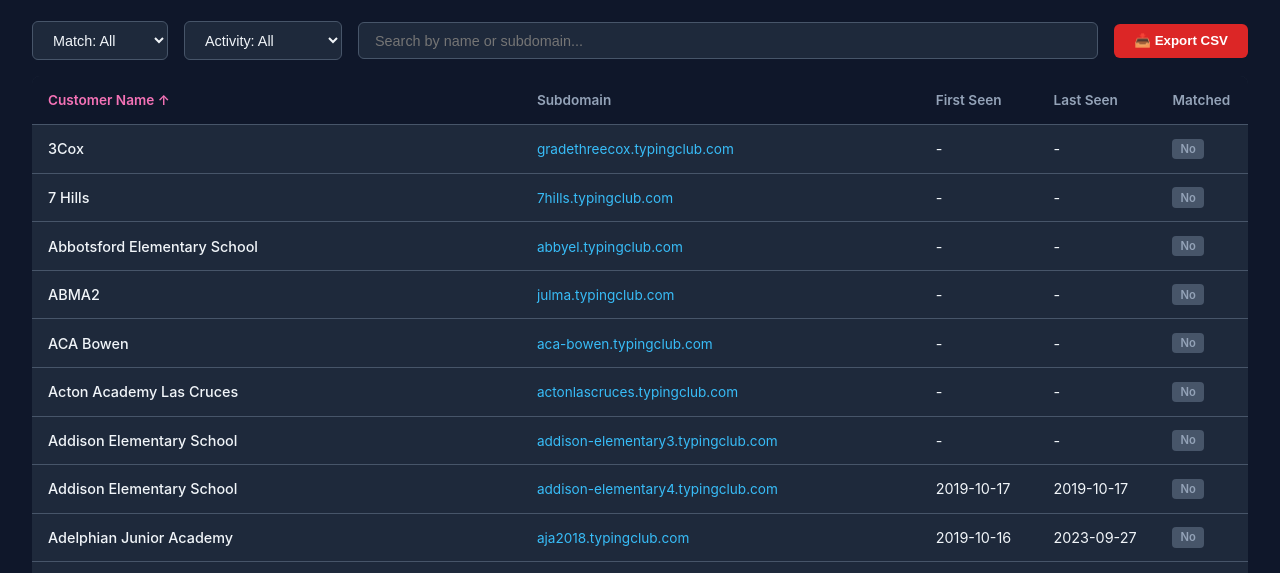
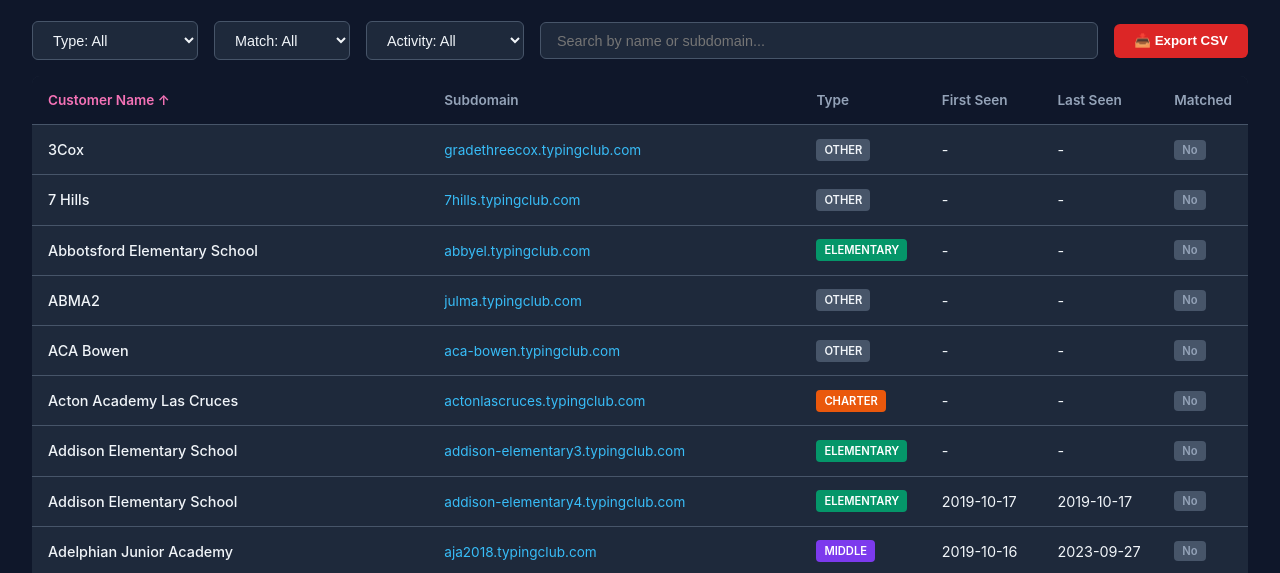
Before and after one commit to kit-clawd/edclub-explorer, a website: page index.html in a window 1280 px wide. Shown: the part 223-796 px from the top of the page. Drawn offline with Linux system fonts and the light colour scheme.

Commit message:
Add Type column back (District, Elementary, etc.)

```diff
--- a/index.html
+++ b/index.html
@@ -174,6 +174,22 @@
         .badge.yes { background: rgba(34, 197, 94, 0.2); color: var(--success); }
         .badge.no { background: var(--border); color: var(--text-muted); }
 
+        .type-badge {
+            display: inline-block;
+            padding: 0.25rem 0.5rem;
+            border-radius: 4px;
+            font-size: 0.7rem;
+            font-weight: 600;
+            text-transform: uppercase;
+        }
+        .type-district { background: #1d4ed8; color: white; }
+        .type-elementary { background: #059669; color: white; }
+        .type-middle { background: #7c3aed; color: white; }
+        .type-high-school { background: #dc2626; color: white; }
+        .type-charter { background: #ea580c; color: white; }
+        .type-private { background: #0891b2; color: white; }
+        .type-other { background: var(--border); color: var(--text); }
+
         .empty { text-align: center; padding: 3rem; color: var(--text-muted); }
 
         footer {
@@ -211,6 +227,16 @@
         </div>
 
         <div class="controls">
+            <select id="typeFilter">
+                <option value="">Type: All</option>
+                <option value="District">Districts</option>
+                <option value="Elementary">Elementary</option>
+                <option value="Middle">Middle Schools</option>
+                <option value="High School">High Schools</option>
+                <option value="Charter">Charter/Academy</option>
+                <option value="Private">Private/Religious</option>
+                <option value="Other">Other</option>
+            </select>
             <select id="matchFilter">
                 <option value="">Match: All</option>
                 <option value="yes">Matched</option>
@@ -231,13 +257,14 @@
                 <tr>
                     <th data-sort="name" class="sorted">Customer Name</th>
                     <th data-sort="subdomain">Subdomain</th>
+                    <th data-sort="type">Type</th>
                     <th data-sort="firstSeen">First Seen</th>
                     <th data-sort="lastSeen">Last Seen</th>
                     <th data-sort="matched">Matched</th>
                 </tr>
             </thead>
             <tbody id="tableBody">
-                <tr><td colspan="5" class="empty">Loading...</td></tr>
+                <tr><td colspan="6" class="empty">Loading...</td></tr>
             </tbody>
         </table>
 
@@ -250,6 +277,31 @@
         let data = [];
         let sortCol = 'name';
         let sortAsc = true;
+
+        function categorize(name) {
+            const lower = (name || '').toLowerCase();
+            if (lower.includes('usd') || lower.includes('isd') || lower.includes('district') || lower.includes('csd') || lower.includes('unified') || lower.includes('county school') || lower.includes('schools')) {
+                return 'District';
+            }
+            if (lower.includes('elementary') || lower.includes('-el') || lower.includes('elem') || lower.includes('primary')) {
+                return 'Elementary';
+            }
+            if (lower.includes('middle') || lower.includes('junior') || lower.includes('-ms') || lower.includes('-jh') || lower.includes('intermediate')) {
+                return 'Middle';
+            }
+            if (lower.includes('high') || lower.includes('-hs') || lower.includes('senior') || lower.includes('secondary')) {
+                return 'High School';
+            }
+            if (lower.includes('charter') || lower.includes('academy') || lower.includes('magnet')) {
+                return 'Charter';
+            }
+            if (lower.includes('catholic') || lower.includes('christian') || lower.includes('lutheran') ||
+                lower.includes('st.') || lower.includes('saint') || lower.includes('holy') || lower.includes('sacred') ||
+                lower.includes('jewish') || lower.includes('day school') || lower.includes('parish')) {
+                return 'Private';
+            }
+            return 'Other';
+        }
 
         async function loadData() {
             try {
@@ -278,12 +330,16 @@
 
         function getFilteredData() {
             const search = document.getElementById('searchInput').value.toLowerCase();
+            const typeFilter = document.getElementById('typeFilter').value;
             const matchFilter = document.getElementById('matchFilter').value;
             const activityFilter = document.getElementById('activityFilter').value;
 
             return data.filter(d => {
                 const name = (d.schoolName || d.subdomain).toLowerCase();
                 if (search && !name.includes(search) && !d.subdomain.includes(search)) return false;
+
+                // Type filter
+                if (typeFilter && categorize(d.schoolName || d.subdomain) !== typeFilter) return false;
 
                 // Match filter - placeholder for now
                 if (matchFilter === 'yes' && !d.matched) return false;
@@ -322,6 +378,10 @@
                         valA = a.matched ? 1 : 0;
                         valB = b.matched ? 1 : 0;
                         break;
+                    case 'type':
+                        valA = categorize(a.schoolName || a.subdomain);
+                        valB = categorize(b.schoolName || b.subdomain);
+                        break;
                     default:
                         valA = valB = '';
                 }
@@ -336,18 +396,21 @@
             const tbody = document.getElementById('tableBody');
 
             if (filtered.length === 0) {
-                tbody.innerHTML = '<tr><td colspan="5" class="empty">No matching customers</td></tr>';
+                tbody.innerHTML = '<tr><td colspan="6" class="empty">No matching customers</td></tr>';
                 return;
             }
 
             tbody.innerHTML = filtered.map(d => {
                 const displayName = d.schoolName || formatName(d.subdomain);
                 const isActive2026 = d.lastSeen && d.lastSeen >= '2026-01-01';
+                const type = categorize(d.schoolName || d.subdomain);
+                const typeClass = type.toLowerCase().replace(' ', '-');
 
                 return `
                     <tr>
                         <td class="name-cell">${escapeHtml(displayName)}</td>
                         <td><a class="subdomain-link" href="https://${d.subdomain}.typingclub.com" target="_blank">${d.subdomain}.typingclub.com</a></td>
+                        <td><span class="type-badge type-${typeClass}">${type}</span></td>
                         <td class="date-cell">${d.firstSeen || '-'}</td>
                         <td class="date-cell ${isActive2026 ? 'recent' : ''}">${d.lastSeen || '-'}${isActive2026 ? '<span class="dot"></span>' : ''}</td>
                         <td><span class="badge ${d.matched ? 'yes' : 'no'}">${d.matched ? 'Yes' : 'No'}</span></td>
@@ -372,10 +435,11 @@
 
         function exportCSV() {
             const filtered = sortData(getFilteredData());
-            const headers = ['Customer Name', 'Subdomain', 'URL', 'First Seen', 'Last Seen', 'Matched'];
+            const headers = ['Customer Name', 'Subdomain', 'Type', 'URL', 'First Seen', 'Last Seen', 'Matched'];
             const rows = filtered.map(d => [
                 d.schoolName || formatName(d.subdomain),
                 d.subdomain,
+                categorize(d.schoolName || d.subdomain),
                 `https://${d.subdomain}.typingclub.com`,
                 d.firstSeen || '',
                 d.lastSeen || '',
@@ -409,6 +473,7 @@ a.href = URL.createObjectURL(blob);
 
         // Filters
         document.getElementById('searchInput').addEventListener('input', render);
+        document.getElementById('typeFilter').addEventListener('change', render);
         document.getElementById('matchFilter').addEventListener('change', render);
         document.getElementById('activityFilter').addEventListener('change', render);
 
```
